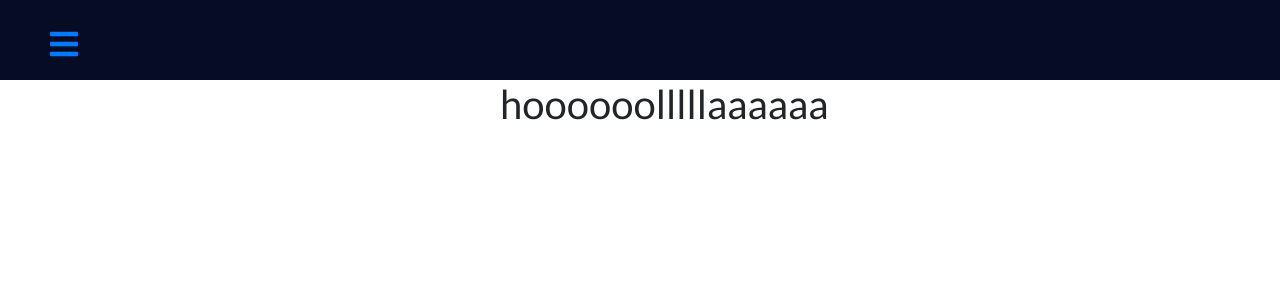
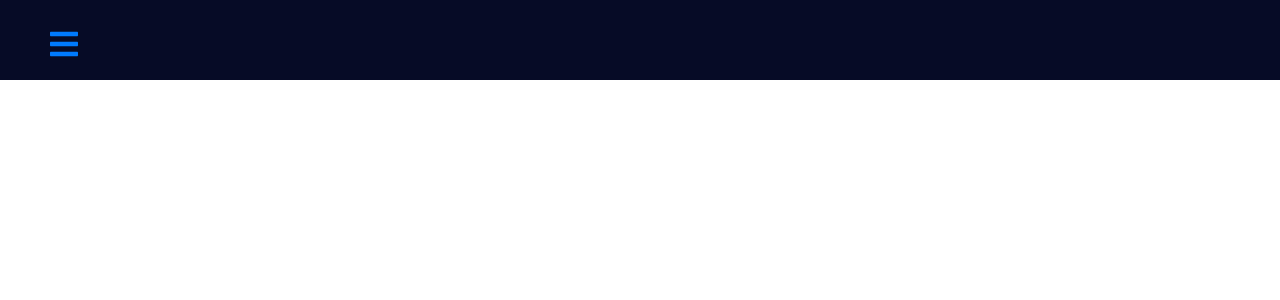
Before and after one commit to tojan-bukhari/teck-kids, a React (Create React App) app in the folder frontend/: page /htmlCourse in a window 1280 px wide. Shown: the top 300 px of the page. Built offline with nearby package versions, Linux system fonts and the light colour scheme.

Commit message:
success render data+video

```diff
--- a/frontend/src/component/HtmlCourse/htmlData.js
+++ b/frontend/src/component/HtmlCourse/htmlData.js
@@ -14,7 +14,7 @@ export const SidebarData = [
     cName: 'nav-text'
   },
   {
-    id : '5fddbb4f94d29e57c970919a',
+    id : '5fddbf28c6a65c1cdab9b1db',
     title: 'Anchor links:',
     path: '/HTMLcourse',
     cName: 'nav-text'
--- a/frontend/src/component/HtmlCourse/htmlList.js
+++ b/frontend/src/component/HtmlCourse/htmlList.js
@@ -11,15 +11,16 @@ import axios from 'axios';
 function HtmlList() {
   // false means it's not showing
   const [ sidebar, setSidebar   ] = useState(false);
-  const [id , setId ] = useState();
+  const [ id ,     setId        ] = useState();
+  const [lesson , setLesson     ] = useState([]);
   const showSidebar = () => setSidebar(!sidebar);
 
 
   const getLesson = async() => {
-
+    try {
+    const retrevd = await axios.get("http://localhost:8000/course/html/"+id)
+    setLesson(retrevd.data)
     console.log("lesson id ="+id)
-    try {
-    const  lesson = await axios.get("http://localhost:8000/course/html/"+id)
      console.log(lesson)
 
     } catch (error) {
@@ -56,7 +57,9 @@ function HtmlList() {
           </ul>
         </nav>
         <div className="courseBox">
-          <h1>hoooooolllllaaaaaa</h1>
+          <h1>{lesson.Titles}</h1>
+          <p>{lesson.Desceriptions}</p>
+          <iframe width="600" height="400" src={lesson.Videos}frameBorder="0" allow="accelerometer; autoplay; clipboard-write; encrypted-media; gyroscope; picture-in-picture" allowFullScreen></iframe>
         </div>
 
 
```
Also changed, not shown: 1 other file (tests, documents, lock files or other folders).
